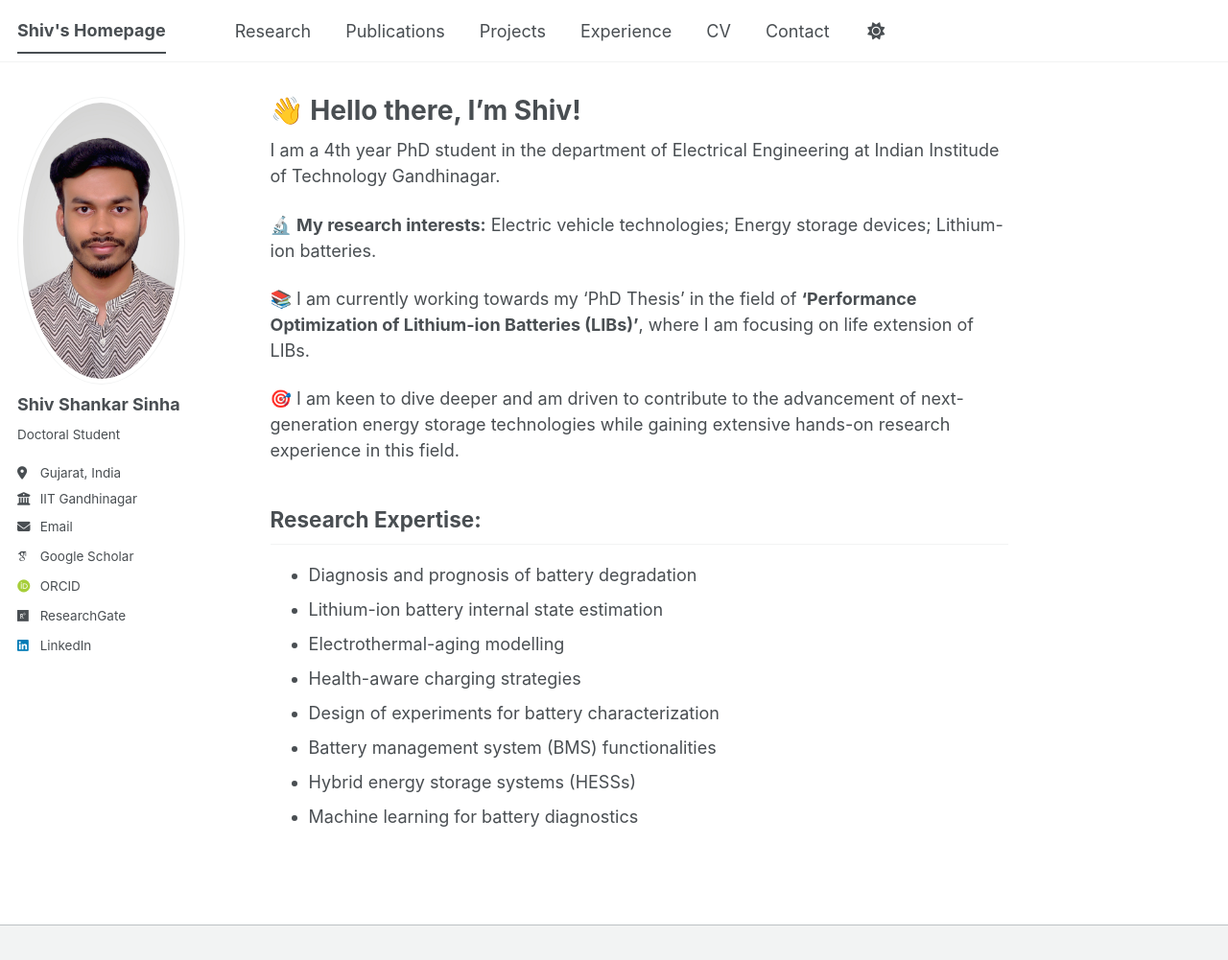
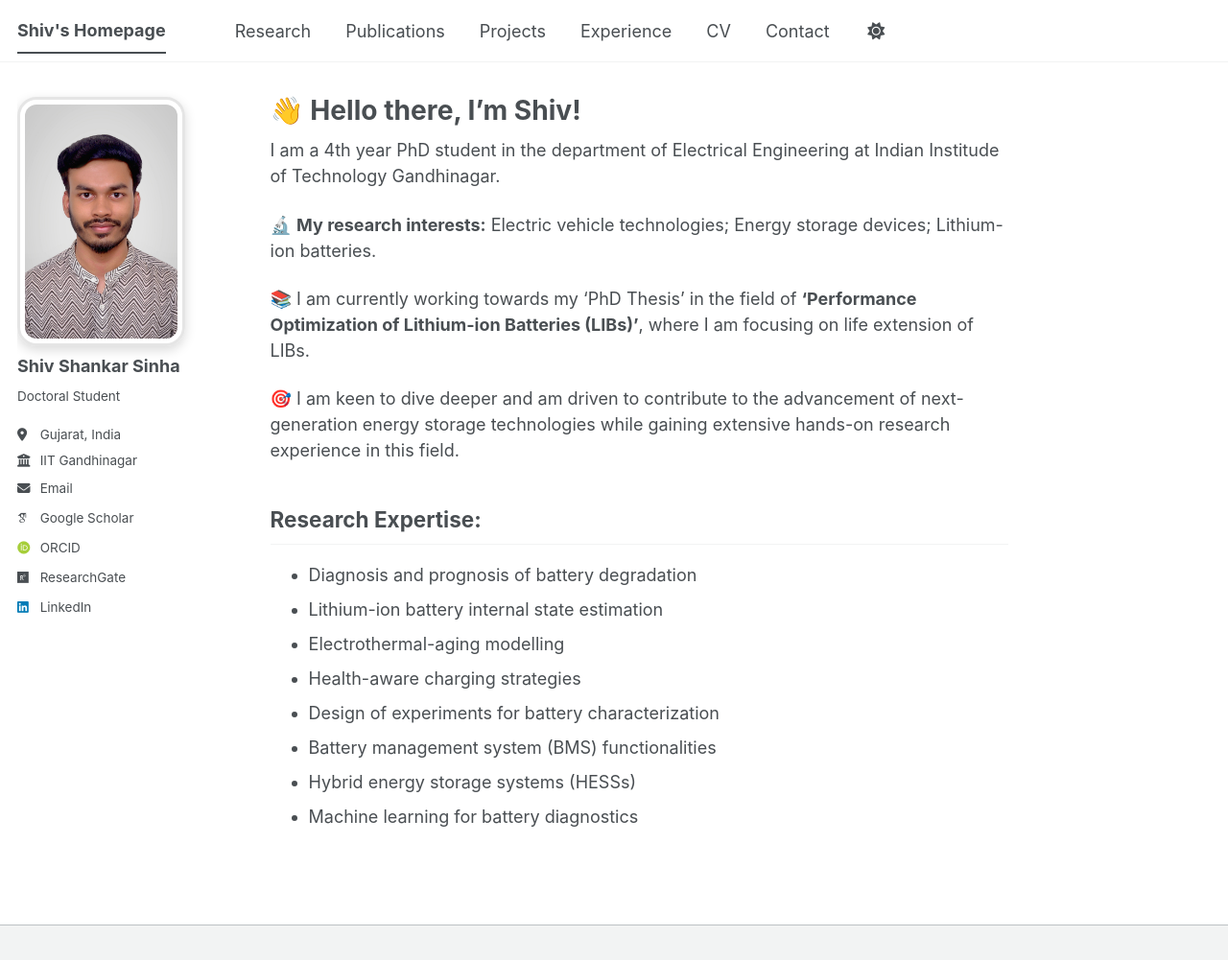
Before and after one commit to shivshankar-sinha/shivshankar-sinha.github.io, a Jekyll site: the page built from _pages/about.md, in a window 1280 px wide and 1001 px high. Shown: the whole window at 96% size. Built offline with Jekyll 4.4.1, drawn with Linux system fonts in a browser that asks for light colours; some web fonts are replaced; a script bundle is joined from its source files by our own code; library files that are not in the unit come from our copies.

Commit message:
Update main.scss

```diff
--- a/assets/css/main.scss
+++ b/assets/css/main.scss
@@ -41,19 +41,11 @@
     "vendor/font-awesome/solid",
     "vendor/font-awesome/brands"
 ;
-/* Circular profile image - high quality */
 .author__avatar img {
-  border-radius: 50% !important;
-  width: 300px !important;
-  height: 300px !important;
-  object-fit: cover !important;
-  object-position: center top !important;
-  image-rendering: high-quality !important;
+    width: 220px;
+    height: 260px;
+    border-radius: 20px;
+    object-fit: cover;
+    border: 3px solid #e5e5e5;
+    box-shadow: 0 4px 12px rgba(0,0,0,0.15);
 }
-
-/* Fix avatar container */
-.author__avatar {
-  width: 300px !important;
-  height: 300px !important;
-  margin: 0 auto 10px auto !important;
-}
```
